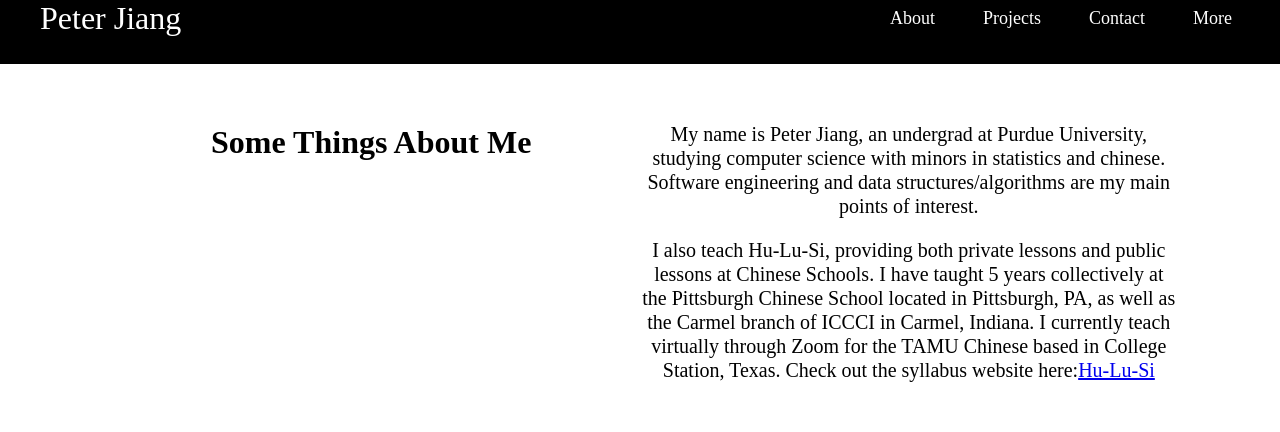
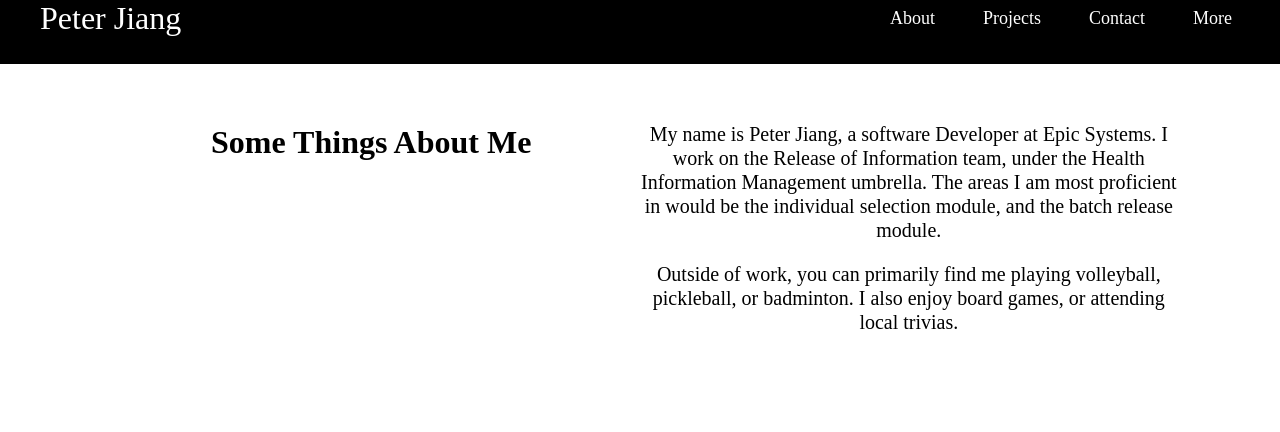
Before and after one commit to pzjiang/pzjiang.github.io, a Gatsby site: page /about in a window 1280 px wide. Shown: the top 432 px of the page. Built offline with nearby package versions, Linux system fonts and the light colour scheme; Gatsby itself is replaced by a stand-in of ours.

Commit message:
update 2024

```diff
--- a/src/components/layout.js
+++ b/src/components/layout.js
@@ -67,7 +67,7 @@ export default function layout({ children }) {
                     <div class="svgcontainer">
                         <Link to="https://github.com/pzjiang" class="svgicon"> <FontAwesomeIcon icon={["fab", "github-square"]} /> </Link>
                         <Link to="https://www.linkedin.com/in/peter-jiang-9923580bb/" class="svgicon"><FontAwesomeIcon icon={["fab", "linkedin"]} /></Link>
-                        <a class="svgicon" href="/ResumeP.pdf"><FontAwesomeIcon icon={["fas", "file"]} /></a>
+                        <a class="svgicon" href="/peterJiangResume.pdf"><FontAwesomeIcon icon={["fas", "file"]} /></a>
                     </div>
                 </div>
             </div>
--- a/src/pages/about.js
+++ b/src/pages/about.js
@@ -34,14 +34,13 @@ const AboutPage = () => {
                         </div>
 
                         <div class="column">
-                            <p>My name is Peter Jiang, an undergrad at Purdue University, studying computer science with minors in statistics and chinese.
-                                Software engineering and data structures/algorithms are my main points of interest.
+                            <p>My name is Peter Jiang, a software Developer at Epic Systems. I work on the Release of Information team, under the
+                                Health Information Management umbrella. The areas I am most proficient in would be the individual selection module, and
+                                the batch release module.
                             </p>
                             <p>
-                                I also teach Hu-Lu-Si, providing both private lessons and public lessons at Chinese Schools. I have taught 5 years collectively at
-                                the Pittsburgh Chinese School located in Pittsburgh, PA, as well as the Carmel branch of ICCCI in Carmel, Indiana. I currently
-                                teach virtually through Zoom for the TAMU Chinese based in College Station, Texas. Check out the syllabus website here:
-                                <Link to="https://hulusi.gatsbyjs.io/">Hu-Lu-Si</Link>
+                                Outside of work, you can primarily find me playing volleyball, pickleball, or badminton. I also enjoy board games,
+                                or attending local trivias.
 
                             </p>
                             <p></p>
--- a/src/pages/blog.js
+++ b/src/pages/blog.js
@@ -17,7 +17,7 @@ const BlogPage = () => {
         <Layout>
             <title>More</title>
             <div class="blogstage">
-                <div class="moretitle"><h1>Organizations I am a part of</h1></div>
+                <div class="moretitle"><h1>Past Leadership Experience</h1></div>
 
 
                 <div class="columnsmore">
```
Also changed, not shown: 2 other files.
